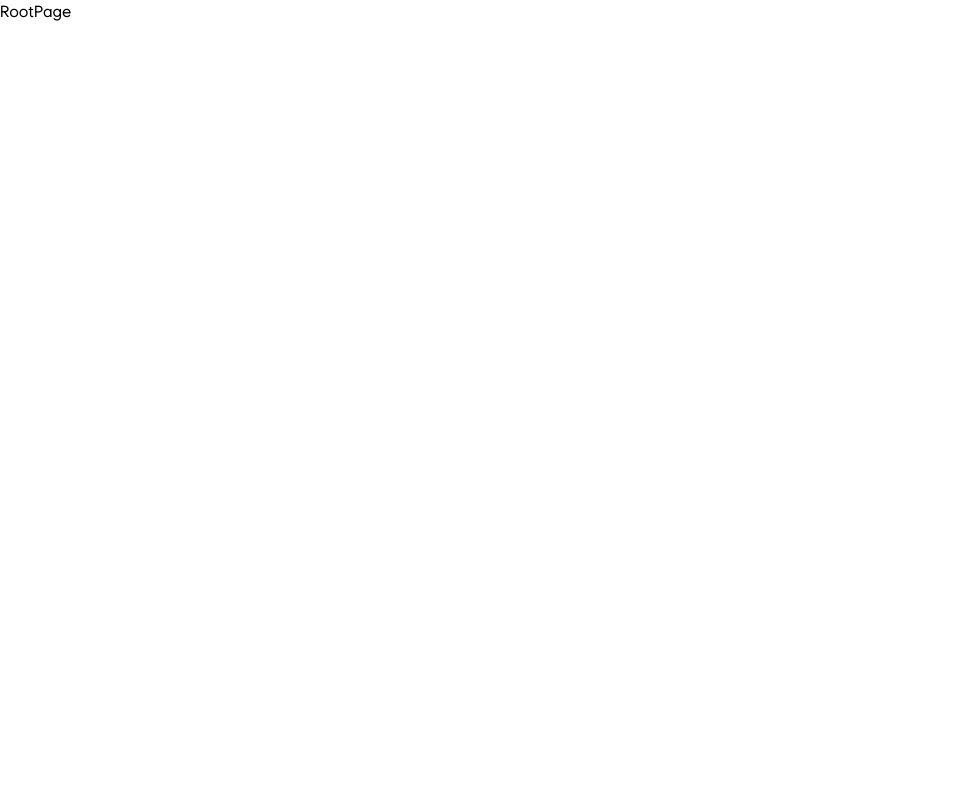
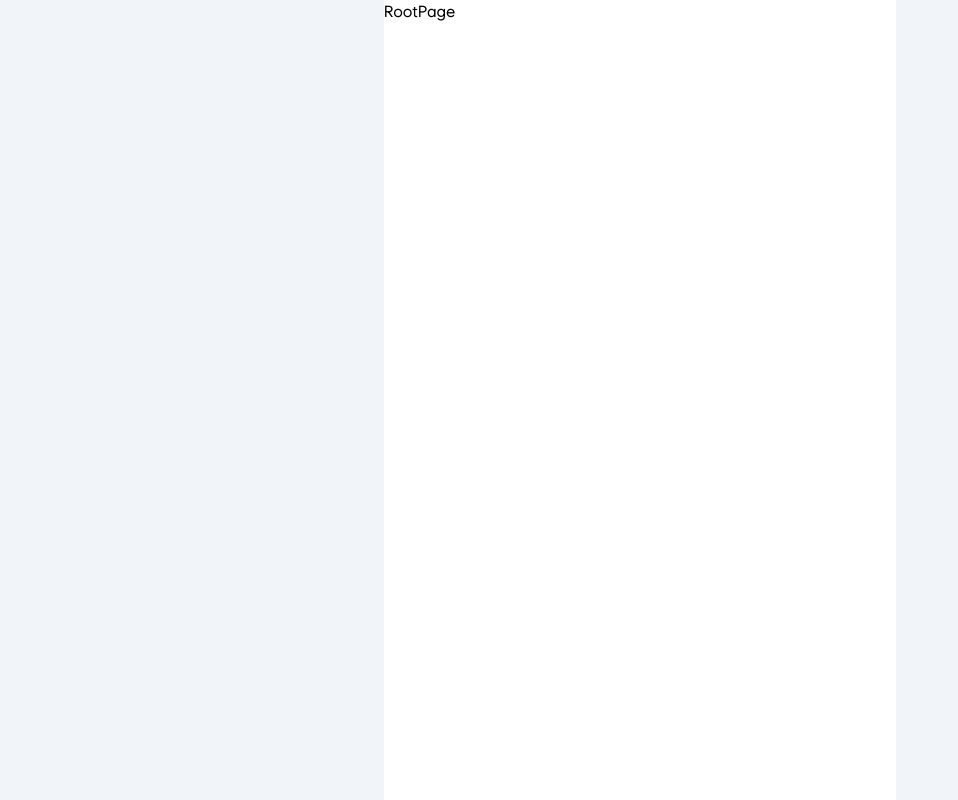
Before and after one commit to DevKor-github/team-sprint-blccu-frontend, a Next.js app: page / in a window 1280 px wide. Shown: the whole page, without its empty margins (0-958 px from the left). Built offline with nearby package versions, Linux system fonts and the light colour scheme.

Commit message:
design(RootLayout): add max-w-lg

```diff
--- a/app/layout.tsx
+++ b/app/layout.tsx
@@ -3,6 +3,7 @@ import localFont from 'next/font/local';
 
 import { type PropsWithChildren } from 'react';
 
+import { cn } from '@/lib/utils';
 import QueryProvider from '@/providers/query-provider';
 
 import './globals.css';
@@ -21,7 +22,9 @@ const RootLayout = ({ children }: PropsWithChildren) => {
   return (
     <html lang="ko-KR">
       <QueryProvider>
-        <body className={wantedSansVariable.className}>{children}</body>
+        <body className={cn(wantedSansVariable.className, 'bg-slate-100')}>
+          <div className="mx-auto min-h-dvh max-w-lg bg-white">{children}</div>
+        </body>
       </QueryProvider>
     </html>
   );
```
